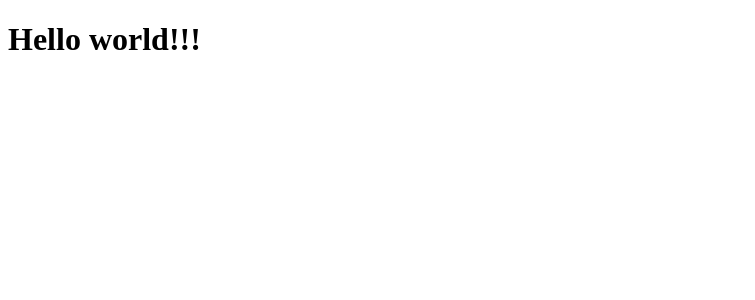
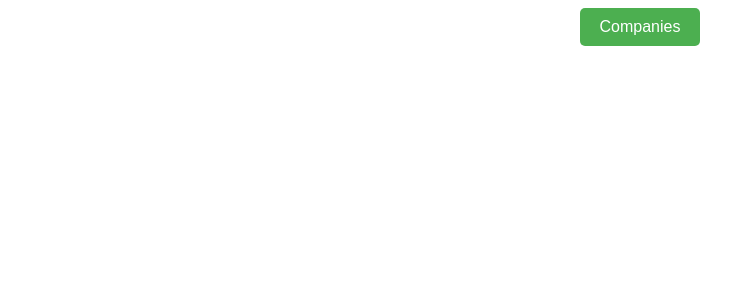
Before and after one commit to jonnydc4/PersonalSponsorshipApp, a React (Create React App) app in the folder client/: page / in a window 1280 px wide. Shown: the top 300 px of the page, without its empty margins (0-755 px from the left). Built offline with nearby package versions, Linux system fonts and the light colour scheme.

Commit message:
job posting feature
Changes made to App and components for front end job posting feature

```diff
--- a/client/src/App.js
+++ b/client/src/App.js
@@ -1,11 +1,24 @@
-import React from 'react'
+// client/src/App.js
+import React, { useState } from 'react';
+import Button from './components/Button';
+import Jobs from './components/Jobs';
 
 function App() {
-  return(
-      <div>
-        <h1>Hello world!!!</h1>
-      </div>
-  )
+    const [showJobs, setShowJobs] = useState(false);
+
+    const handleButtonClick = () => {
+        setShowJobs(true);
+    };
+
+    return (
+        <div style={{ textAlign: 'center' }}>
+            {!showJobs ? (
+                <Button label="Companies" onClick={handleButtonClick} />
+            ) : (
+                <Jobs />
+            )}
+        </div>
+    );
 }
 
-export default App
+export default App;
--- /dev/null
+++ b/client/src/components/Button.css
@@ -0,0 +1,16 @@
+/* client/src/components/Button.css */
+.custom-button {
+    padding: 10px 20px;
+    font-size: 16px;
+    border: none;
+    background-color: #4CAF50;
+    color: white;
+    cursor: pointer;
+    border-radius: 5px;
+    margin: auto;
+    display: block;
+}
+
+.custom-button:hover {
+    background-color: #45a049;
+}
--- /dev/null
+++ b/client/src/components/Button.js
@@ -0,0 +1,13 @@
+// client/src/components/Button.js
+import React from 'react';
+import './Button.css'; // Importing styles
+
+const Button = ({ label, onClick }) => {
+    return (
+        <button className="custom-button" onClick={onClick}>
+            {label}
+        </button>
+    );
+};
+
+export default Button;
--- /dev/null
+++ b/client/src/components/Jobs.js
@@ -0,0 +1,34 @@
+// client/src/components/Jobs.js
+import React, { useEffect, useState } from 'react';
+
+const Jobs = () => {
+    const [jobs, setJobs] = useState([]);
+
+    useEffect(() => {
+        const fetchData = async () => {
+            try {
+                const response = await fetch('http://localhost:3000/allJobs');
+                const data = await response.json();
+                setJobs(data);
+            } catch (error) {
+                console.error('Error fetching data:', error);
+            }
+        };
+
+        fetchData();
+    }, []);
+
+    return (
+        <div>
+            {jobs.map(job => (
+                <div key={job.id} style={{ margin: '20px', padding: '10px', border: '1px solid #ccc', borderRadius: '5px' }}>
+                    <h2>{job.title}</h2>
+                    <p>{job.description}</p>
+                    <p><strong>Location:</strong> {job.location}</p>
+                </div>
+            ))}
+        </div>
+    );
+};
+
+export default Jobs;
```
Also changed, not shown: 1 other file (tests, documents, lock files or other folders).
